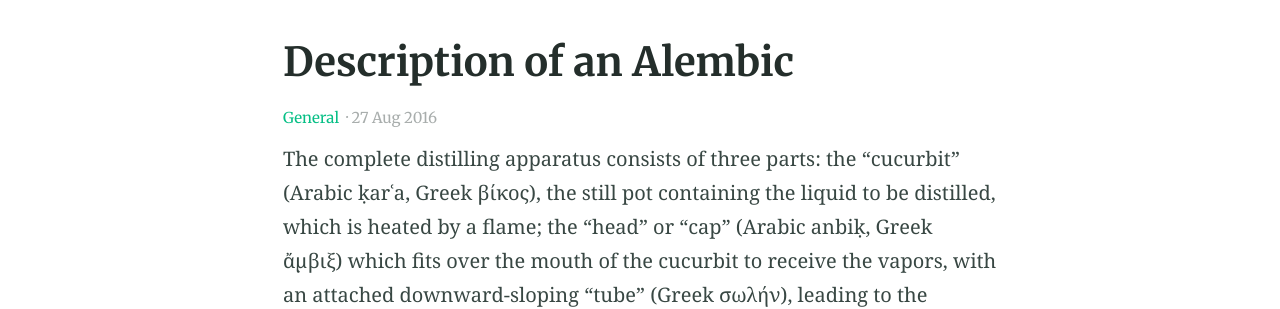
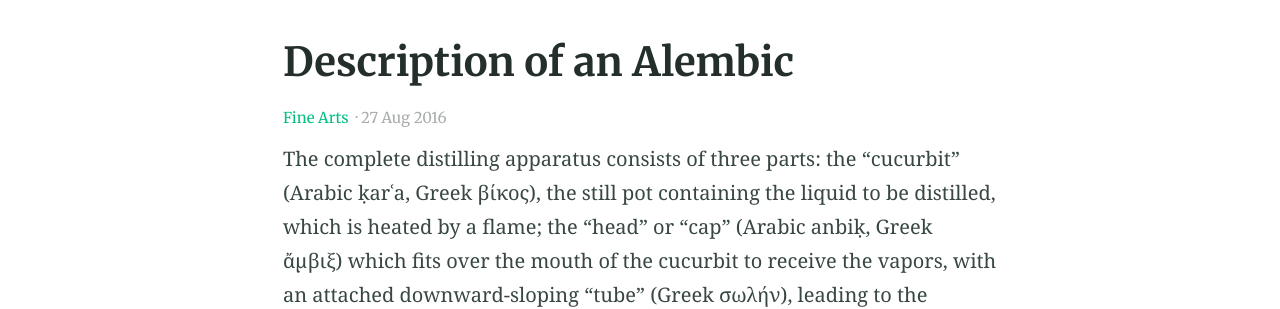
Before and after one commit to NaosFabrik/NaosFabrik.github.io, a Jekyll site: the page built from _posts/2016-08-27-example-post-one.md, in a window 1280 px wide. Shown: the part 408-717 px from the top of the page. Built offline with Jekyll 4.4.1, drawn with Linux system fonts in a browser that asks for light colours.

Commit message:
Update 2016-08-27-example-post-one.md

```diff
--- a/_posts/2016-08-27-example-post-one.md
+++ b/_posts/2016-08-27-example-post-one.md
@@ -1,7 +1,7 @@
 ---
 title: Description of an Alembic
 categories:
-- General
+- Fine Arts
 feature_image: "https://picsum.photos/2560/600?image=872"
 ---
 
```
